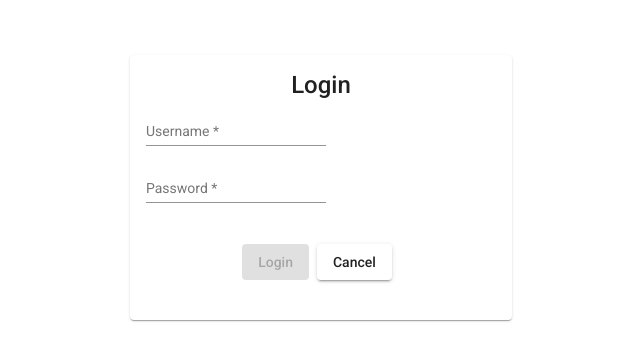
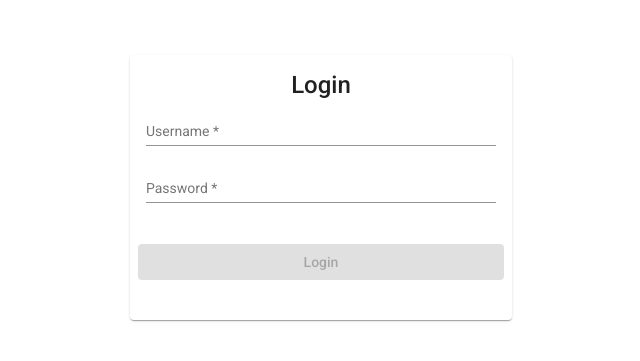
Before and after one commit to ken00535/note-manager-web, an Angular app: page /login in a window 1280 px wide. Shown: the part 225-586 px from the top of the page, without its empty margins (319-959 px from the left). Built offline with nearby package versions, Linux system fonts and the light colour scheme.

Commit message:
feat(login): add login fail message

```diff
--- a/src/app/entry/login/login.component.css
+++ b/src/app/entry/login/login.component.css
@@ -21,11 +21,23 @@
     transform: translateX(-50%);
 }
 
+.login-field {
+    width: 100%;
+}
+
+.login-error-msg {
+    width: 100%;
+    margin-bottom: 30px;
+    color: red;
+    font-size: 13px;
+}
+
+.login-btn {
+    width: 100%;
+    display: flex;
+    justify-content: center;
+}
+
 .title {
     text-align: center;
 }
-
-.btn-center {
-    display: flex;
-    justify-content: center;
-}
--- a/src/app/entry/login/login.component.html
+++ b/src/app/entry/login/login.component.html
@@ -3,23 +3,18 @@
     <mat-card-title class="title">Login</mat-card-title>
     <form [formGroup]="form" (ngSubmit)="login()" novalidate>
       <mat-card-content>
-        <mat-form-field>
+        <mat-form-field class="login-field">
           <input matInput placeholder="Username" formControlName="username" required>
-          <div *ngIf="username.invalid && (username.dirty && username.touched)">
-            <mat-error *ngIf="username.errors.required">Username is required</mat-error>
-          </div>
+          <mat-error *ngIf="form.controls['username'].hasError('required')">Username is required</mat-error>
         </mat-form-field>
-
-        <mat-form-field>
+        <mat-form-field class="login-field">
           <input matInput type="password" placeholder="Password" formControlName="password" required>
-          <div *ngIf="password.invalid && (password.dirty && password.touched)">
-            <mat-error *ngIf="password.errors.required">Password is required</mat-error>
-          </div>
+          <mat-error *ngIf="form.controls['password'].hasError('required')">Password is required</mat-error>
         </mat-form-field>
+        <div *ngIf="showLoginFailGeneralMessage" class="login-error-msg">invalid username/password</div>
       </mat-card-content>
-      <mat-card-actions class="btn-center">
-        <button mat-raised-button type="submit" [disabled]="!form.valid">Login</button>
-        <button mat-raised-button type="cancel">Cancel</button>
+      <mat-card-actions>
+        <button mat-raised-button type="submit" [disabled]="!form.valid" color="primary" class="login-btn">Login</button>
       </mat-card-actions>
     </form>
   </mat-card>
--- a/src/app/entry/login/login.component.ts
+++ b/src/app/entry/login/login.component.ts
@@ -12,6 +12,7 @@ import { AccountService } from 'src/app/services/account.service';
 export class LoginComponent implements OnInit {
 
   public form: FormGroup;
+  public showLoginFailGeneralMessage: boolean;
 
   constructor(
     private formBuilder: FormBuilder,
@@ -34,8 +35,19 @@ export class LoginComponent implements OnInit {
       this.password.value
     )
     this.accountService.login(account)
-      .subscribe(() => {
-        this.router.navigate(['/notes']);
+      .subscribe({
+        next: () => {
+          this.router.navigate(['/notes']);
+        },
+        error: err => {
+          this.loginFailedTrigger(err);
+        }
       })
   }
+
+  loginFailedTrigger(message: string) {
+    this.showLoginFailGeneralMessage = true;
+    console.log('loginFailedTrigger Status: ' + message);
+  }
+
 }
--- a/src/app/services/account.service.ts
+++ b/src/app/services/account.service.ts
@@ -1,7 +1,7 @@
 import { Injectable } from '@angular/core';
 import { HttpClient, HttpHeaders, HttpErrorResponse } from '@angular/common/http';
-import { Observable } from 'rxjs';
-import { first, map } from 'rxjs/operators';
+import { Observable, throwError } from 'rxjs';
+import { catchError, first, map } from 'rxjs/operators';
 import { AccountUnit } from '../model/account';
 
 export interface LoginResult {
@@ -22,7 +22,8 @@ export class AccountService {
       headers: new HttpHeaders().set('Content-Type', 'application/json'),
     }).pipe(
       first(),
-      map(this.extractToken)
+      map(this.extractToken),
+      catchError(this.handleError),
     )
   }
 
@@ -31,4 +32,8 @@ export class AccountService {
     return res;
   }
 
+  handleError(error: HttpErrorResponse): Observable<never> {
+    return throwError(error.message);
+  }
+
 }
```
